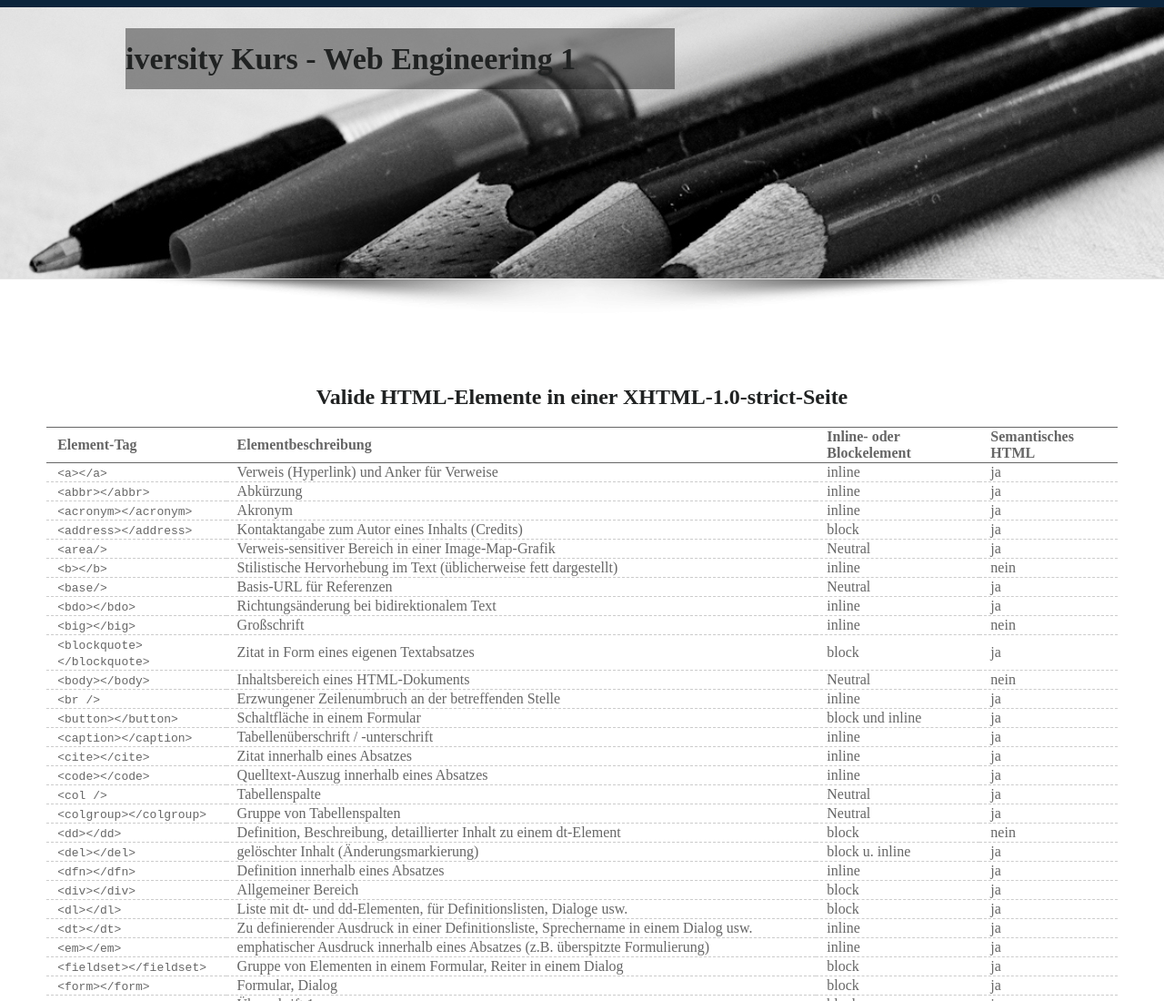
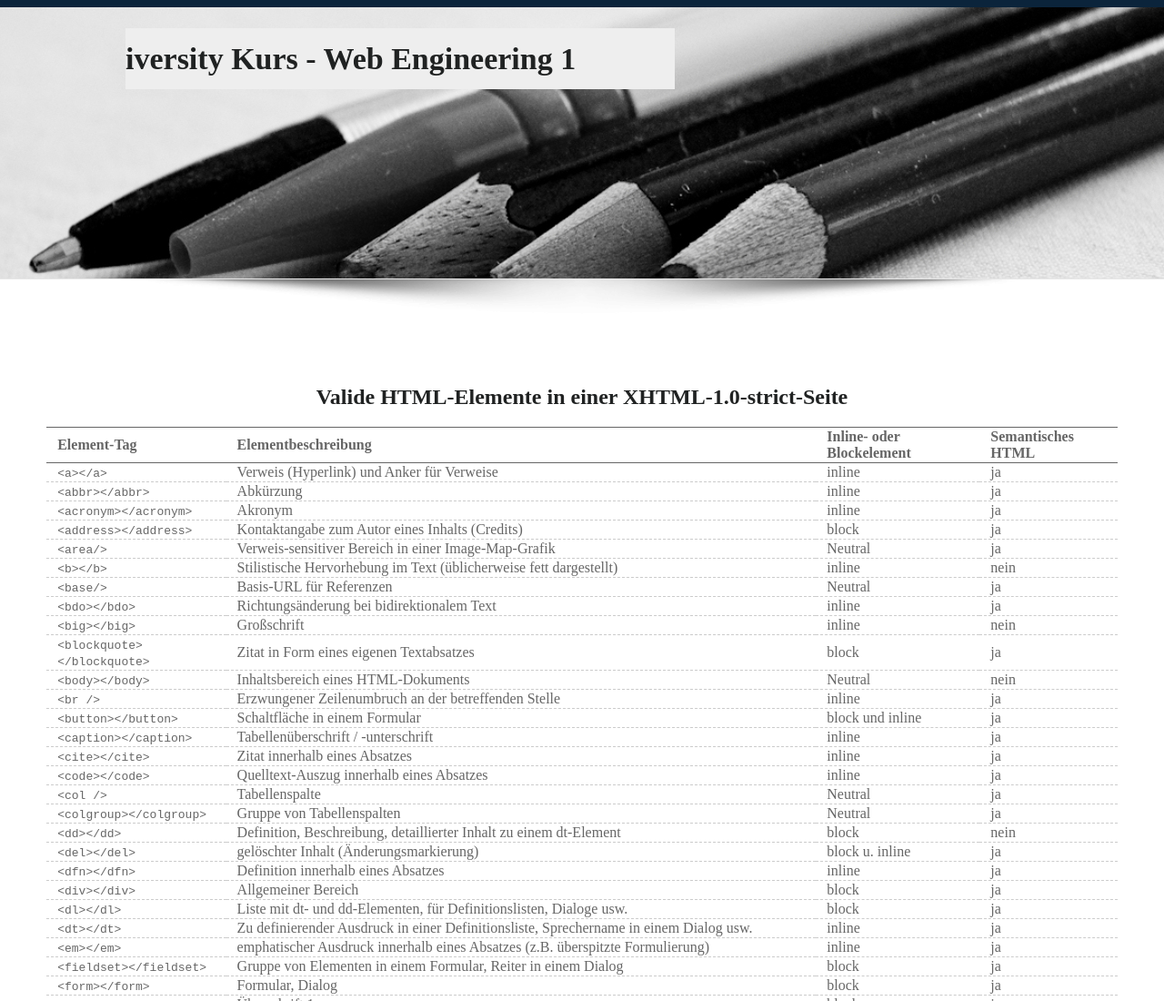
Before and after one commit to kerstink1988/Mysite, a plain HTML site: page semantichtml.html in a window 1280 px wide. Shown: the top 1100 px of the page at 91% size. Drawn offline with Linux system fonts and the light colour scheme.

Commit message:
28112013-4

```diff
--- a/semantichtml.css
+++ b/semantichtml.css
@@ -25,7 +25,7 @@ max-width: 604px;
 margin-left: 10px;
 color: #202222;
 
-background: rgba(0,0,0,0.4);
+background: #eee;
 }
 .content{background: #fff;
 clear:both;
```
